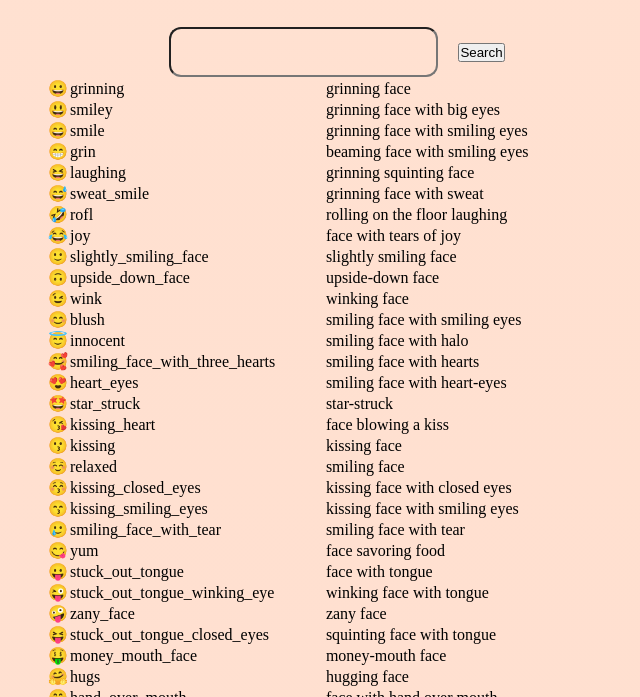
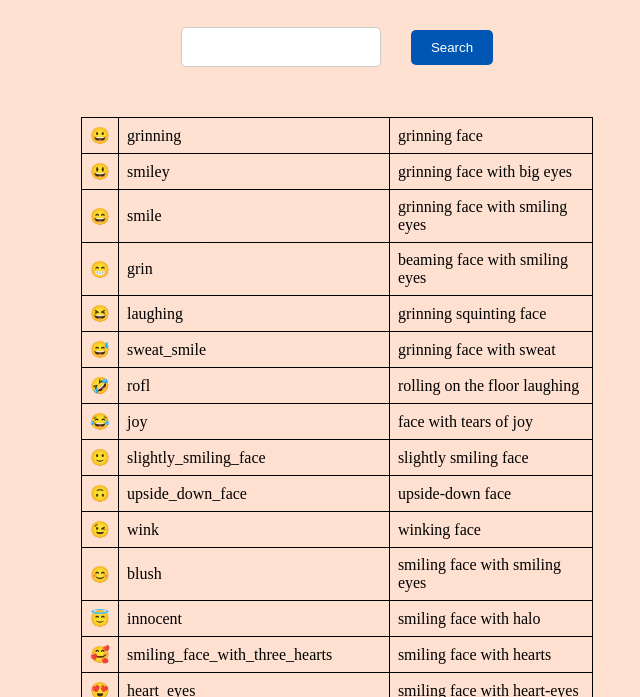
Before and after one commit to Prateekyadav01/Day6_Js_Project, a plain HTML site: page index.html in a window 1280 px wide. Shown: the part 103-800 px from the top of the page, without its empty margins (303-943 px from the left). Drawn offline with Linux system fonts and the light colour scheme.

Commit message:
css is done

```diff
--- a/style.css
+++ b/style.css
@@ -13,20 +13,56 @@
     align-items: center;
     background: linear-gradient(rgb(255, 225, 209), rgb(249, 159, 159));
 }
-.input_class{
+.input_class {
     display: flex;
-    /* flex-direction: column; */
     align-items: center;
     justify-content: center;
     margin-top: 30px;
-    gap: 20px;
+    gap: 30px;
 }
-input{
-    width: 100%;
-    height: 50px;
-    border-radius: 0.75rem;
-    outline: none;
-    font-size: 20px;
+
+.input_class input[type="text"] {
+    padding: 10px;
+    border: 1px solid #ccc;
+    border-radius: 5px;
+    font-size: 16px;
+    width: 200px;
+}
+.input_class button {
+    padding: 10px 20px;
+    color: white;
+    border: none;
+    border-radius: 5px;
+    cursor: pointer;
+    background: linear-gradient(to left, #22cd12 50%, #0056b3 50%);
+    background-size: 200% 100%;
+    transition: background-position 0.3s ease;
+}
+
+.input_class button:hover {
+    background-position: 100% 0;
+}
+
+
+table {
+    width: 40%;
+    border-collapse: collapse;
+    margin-top: 50px;
+}
+
+table, th, td {
+    border: 1px solid black;
+}
+
+th, td {
+    padding: 8px;
+    text-align: left;
+}
+
+th {
+    background-color: #f2f2f2;
     color: black;
-    background-color: transparent;
 }
+tr:hover {
+    background-color: #f5f5f5;
+}
```
